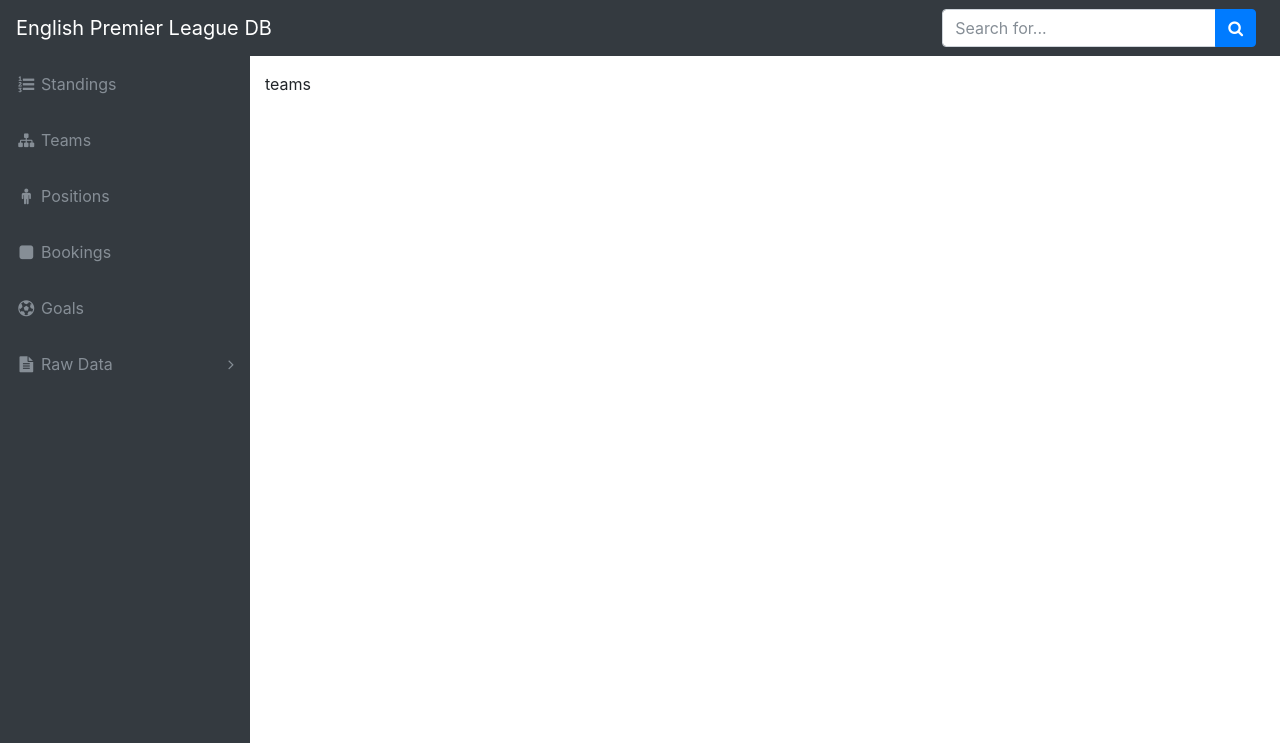
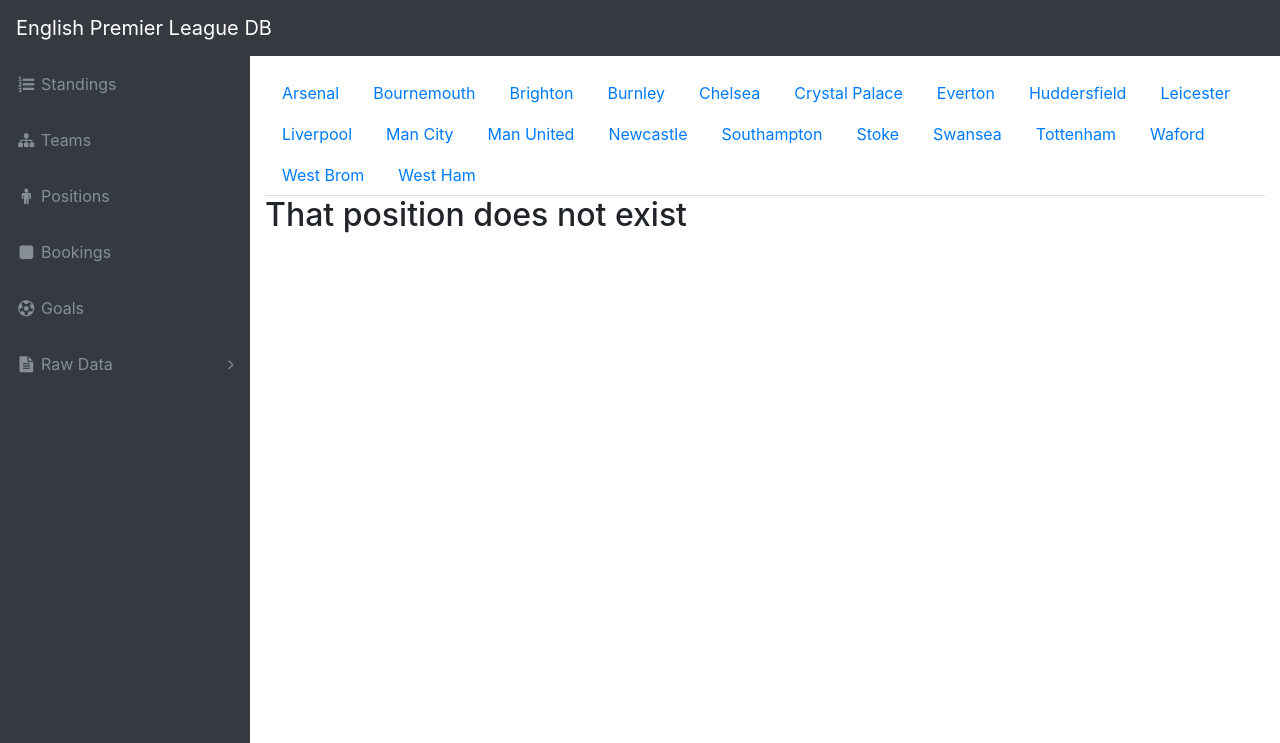
Before and after one commit to MAldridge422/EPLdb, a Django app: page /teams in a window 1280 px wide. Shown: the top 743 px of the page. Run offline with Django 3.2, Linux system fonts and the light colour scheme; data comes from the database, SQL or seed files in the repository; both versions use the stored data as it was after the commit; some libraries are stand-ins or nearby versions.

Commit message:
Started work on teams view

```diff
--- a/EPLdb/EPLdb/urls.py
+++ b/EPLdb/EPLdb/urls.py
@@ -3,6 +3,7 @@ from django.contrib import admin
 from frontend import views as fe_views
 
 urlpatterns = [
+    url(r'^teams/(?P<team>\w+)$', fe_views.teams, name='teams'),
     url(r'^teams$', fe_views.teams, name='teams'),
     url(r'^positions$', fe_views.positions, name='positions'),
     url(r'^positions/(?P<pos>\w+)$', fe_views.positions, name='positions'),
--- a/EPLdb/frontend/templates/nav.html
+++ b/EPLdb/frontend/templates/nav.html
@@ -84,19 +84,6 @@
           </a>
         </li>
       </ul>
-      <ul class="navbar-nav ml-auto">
-        <li class="nav-item">
-          <form class="form-inline my-2 my-lg-0 mr-lg-2">
-            <div class="input-group">
-              <input class="form-control" type="text" placeholder="Search for...">
-              <span class="input-group-btn">
-                <button class="btn btn-primary" type="button">
-                  <i class="fa fa-search"></i>
-                </button>
-              </span>
-            </div>
-        </li>
-      </ul>
       <!--link with fa-github icon to repo -->
     </div>
   </nav>
--- a/EPLdb/frontend/templates/teams.html
+++ b/EPLdb/frontend/templates/teams.html
@@ -1,10 +1,65 @@
 {% extends 'base.html' %}
 
 {% load static %}
-{% block title %}EPLdb - Teams{% endblock %}
+{% block title %}EPLdb - Positions{% endblock %}
   <div class="content-wrapper">
     {% block content %}
     <div class="container-fluid">
-    teams
+      <ul class="nav nav-tabs">
+        <li class="nav-item">
+        <li class="nav-item"><a class="nav-link" href="{% url "teams" "Arsenal" %}">Arsenal</a></li>
+        <li class="nav-item"><a class="nav-link" href="{% url "teams" "Bournemouth" %}">Bournemouth</a></li>
+        <li class="nav-item"><a class="nav-link" href="{% url "teams" "Brighton" %}">Brighton</a></li>
+        <li class="nav-item"><a class="nav-link" href="{% url "teams" "Burnley" %}">Burnley</a></li>
+        <li class="nav-item"><a class="nav-link" href="{% url "teams" "Chelsea" %}">Chelsea</a></li>
+        <li class="nav-item"><a class="nav-link" href="{% url "teams" "CrystalPalace" %}">Crystal Palace</a></li>
+        <li class="nav-item"><a class="nav-link" href="{% url "teams" "Everton" %}">Everton</a></li>
+        <li class="nav-item"><a class="nav-link" href="{% url "teams" "Huddersfield" %}">Huddersfield</a></li>
+        <li class="nav-item"><a class="nav-link" href="{% url "teams" "Leicester" %}">Leicester</a></li>
+        <li class="nav-item"><a class="nav-link" href="{% url "teams" "Liverpool" %}">Liverpool</a></li>
+        <li class="nav-item"><a class="nav-link" href="{% url "teams" "ManCity" %}">Man City</a></li>
+        <li class="nav-item"><a class="nav-link" href="{% url "teams" "ManUnited" %}">Man United</a></li>
+        <li class="nav-item"><a class="nav-link" href="{% url "teams" "Newcastle" %}">Newcastle</a></li>
+        <li class="nav-item"><a class="nav-link" href="{% url "teams" "Southampton" %}">Southampton</a></li>
+        <li class="nav-item"><a class="nav-link" href="{% url "teams" "Stoke" %}">Stoke</a></li>
+        <li class="nav-item"><a class="nav-link" href="{% url "teams" "Swansea" %}">Swansea</a></li>
+        <li class="nav-item"><a class="nav-link" href="{% url "teams" "Tottenham" %}">Tottenham</a></li>
+        <li class="nav-item"><a class="nav-link" href="{% url "teams" "Watford" %}">Waford</a></li>
+        <li class="nav-item"><a class="nav-link" href="{% url "teams" "WestBrom" %}">West Brom</a></li>
+        <li class="nav-item"><a class="nav-link" href="{% url "teams" "WestHam" %}">West Ham</a></li>
+      </ul>
+      {% if table %}
+      <div class="card" style="margin: 30px;">
+        <div class="card-header">
+          <i class="fa fa-table"></i> {{ pos }}s </div>
+        <div class="card-body">
+          <div>
+            <table class="table table-bordered" id="dataTablePositions" width="100%" cellspacing="0">
+              <thead>
+                <tr>
+                  <th>Saves</th>
+                </tr>
+              </thead>
+              <tfoot>
+                <tr>
+                  <th>Saves</th>
+                </tr>
+              </tfoot>
+              <tbody>
+              {% for r in table %}
+                <tr>
+                {% for d in r %}
+                  <td>{{d}}</td>
+                {% endfor %}
+                </tr>
+              {% endfor %}
+              </tbody>
+            </table>
+          </div>
+        </div>
+      </div>
+      {% else %}
+      <h2>That position does not exist</h2>
+      {% endif %}
     </div>
     {% endblock %}
--- a/EPLdb/frontend/views.py
+++ b/EPLdb/frontend/views.py
@@ -69,8 +69,16 @@ def index(request):
     return render(request, 'index.html', {'table': table})
 
 
-def teams(request):
-    return render(request, 'teams.html',)
+def teams(request, team="Manchester United"):
+    with connection.cursor() as cursor:
+        cursor.execute('''SELECT * FROM TEAMS''')
+        rows = cursor.fetchall()
+        all_teams = [r[1] for r in rows]
+        table = None
+        if team not in all_teams:
+            return render(request, 'teams.html', {'table':table, 'team':team})
+        # need to finish the function here
+    return render(request, 'teams.html', {'team':team})
 
 
 def positions(request, pos="Defender"):
@@ -117,7 +125,7 @@ def bookings(request, col='yellow'):
 
 
 def goals(request):
-    return render(request, 'goals.html',)
+    return render(request, 'goals.html')
 
 
 def raw_data(request, tname):
```
Also changed, not shown: EPLdb/db.sqlite3.
